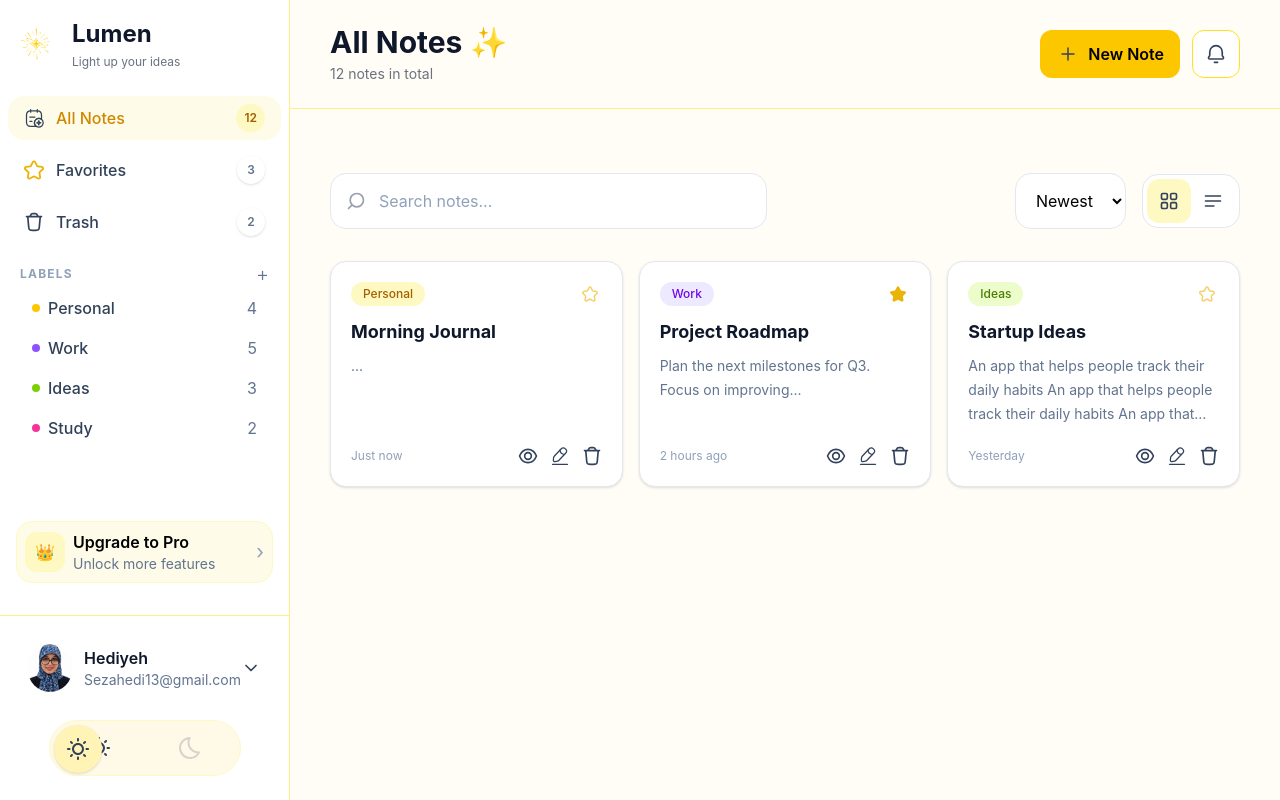
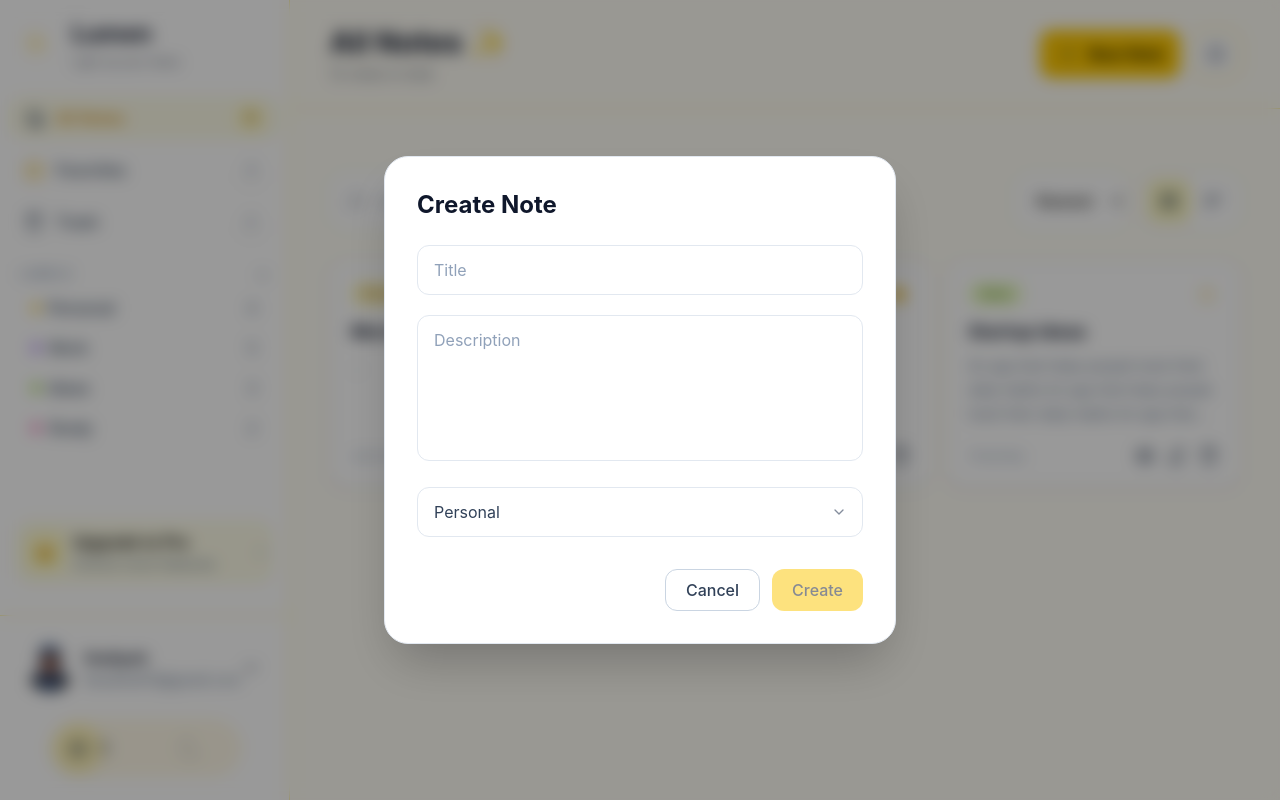
Before and after one commit to HediyeSeza/lumen-notes, a React (Vite) app: page / in a window 1280 px wide. Both pictures are taken after a click on the button "New Note". Built offline with nearby package versions, Linux system fonts and the light colour scheme.

Commit message:
feat: implement create note modal UI

```diff
--- /dev/null
+++ b/src/components/CreateNote/CategorySelect.tsx
@@ -0,0 +1,74 @@
+import ChevronDownIcon from "../../assets/icons/chevron-down.svg";
+
+type CategorySelectProps = {
+  value: string;
+  onChange: (value: string) => void;
+};
+
+const CategorySelect = ({
+  value,
+  onChange,
+}: CategorySelectProps) => {
+  return (
+    <div className="relative">
+      <select
+        value={value}
+        onChange={(e) => onChange(e.target.value)}
+        className="
+          w-full
+          appearance-none
+
+          rounded-xl
+
+          border
+          border-slate-200
+          dark:border-slate-700
+
+          bg-white
+          dark:bg-slate-800
+
+          px-4
+          pr-12
+          py-3
+
+          text-slate-700
+          dark:text-white
+
+          outline-none
+
+          transition-colors
+          duration-200
+
+          focus:border-yellow-400
+        "
+      >
+        <option value="Personal">Personal</option>
+        <option value="Work">Work</option>
+        <option value="Ideas">Ideas</option>
+        <option value="Study">Study</option>
+      </select>
+
+      <img
+        src={ChevronDownIcon}
+        alt="Chevron Down"
+        className="
+          pointer-events-none
+
+          absolute
+          right-4
+          top-1/2
+
+          h-4
+          w-4
+
+          -translate-y-1/2
+
+          opacity-60
+          dark:opacity-80
+        "
+      />
+    </div>
+  );
+};
+
+export default CategorySelect;
--- /dev/null
+++ b/src/components/CreateNote/CreateNoteModal.tsx
@@ -0,0 +1,195 @@
+import { useState } from "react";
+
+import Modal from "../Modal/Modal";
+import CategorySelect from "./CategorySelect";
+
+type CreateNoteModalProps = {
+  isOpen: boolean;
+  onClose: () => void;
+};
+
+const CreateNoteModal = ({
+  isOpen,
+  onClose,
+}: CreateNoteModalProps) => {
+  const [title, setTitle] = useState("");
+  const [description, setDescription] = useState("");
+  const [category, setCategory] = useState("Personal");
+
+  const resetForm = () => {
+    setTitle("");
+    setDescription("");
+    setCategory("Personal");
+  };
+
+  const handleClose = () => {
+    resetForm();
+    onClose();
+  };
+
+  const handleCreate = () => {
+    if (!title.trim()) return;
+    console.log({
+      title,
+      description,
+      category,
+    });
+
+    resetForm();
+    onClose();
+  };
+
+  return (
+    <Modal
+      isOpen={isOpen}
+      onClose={handleClose}
+    >
+      <h2
+        className="
+          mb-6
+          text-2xl
+          font-bold
+          text-slate-900
+          dark:text-white
+        "
+      >
+        Create Note
+      </h2>
+
+      <div className="space-y-5">
+        {/* Title */}
+        <input
+          type="text"
+          placeholder="Title"
+          value={title}
+          onChange={(e) => setTitle(e.target.value)}
+          className="
+            w-full
+            rounded-xl
+
+            border
+            border-slate-200
+            dark:border-slate-700
+
+            bg-white
+            dark:bg-slate-800
+
+            px-4
+            py-3
+
+            text-slate-900
+            dark:text-white
+
+            placeholder:text-slate-400
+            dark:placeholder:text-slate-500
+
+            outline-none
+            transition-colors
+
+            focus:border-yellow-400
+          "
+        />
+
+        {/* Description */}
+        <textarea
+          rows={5}
+          placeholder="Description"
+          value={description}
+          onChange={(e) => setDescription(e.target.value)}
+          className="
+            w-full
+            rounded-xl
+
+            border
+            border-slate-200
+            dark:border-slate-700
+
+            bg-white
+            dark:bg-slate-800
+
+            px-4
+            py-3
+
+            text-slate-900
+            dark:text-white
+
+            placeholder:text-slate-400
+            dark:placeholder:text-slate-500
+
+            outline-none
+            resize-none
+            transition-colors
+
+            focus:border-yellow-400
+          "
+        />
+
+        {/* Category */}
+        <CategorySelect
+          value={category}
+          onChange={setCategory}
+        />
+      </div>
+
+      <div className="mt-8 flex justify-end gap-3">
+        <button
+          onClick={handleClose}
+          className="
+            rounded-xl
+
+            border
+            border-slate-300
+            dark:border-slate-700
+
+            bg-white
+            dark:bg-slate-800
+
+            px-5
+            py-2
+
+            font-medium
+
+            text-slate-700
+            dark:text-slate-200
+
+            transition-all
+            duration-200
+
+            hover:border-slate-400
+            dark:hover:border-slate-500
+          "
+        >
+          Cancel
+        </button>
+
+        <button
+          onClick={handleCreate}
+          disabled={!title.trim()}
+          className="
+            rounded-xl
+
+            bg-yellow-400
+
+            px-5
+            py-2
+
+            font-medium
+            text-slate-900
+
+            transition-all
+            duration-200
+
+            hover:bg-yellow-500
+
+            disabled:cursor-not-allowed
+            disabled:opacity-50
+          "
+        >
+          Create
+        </button>
+      </div>
+    </Modal>
+  );
+};
+
+export default CreateNoteModal;
--- /dev/null
+++ b/src/components/Modal/Modal.tsx
@@ -0,0 +1,62 @@
+import type { ReactNode } from "react";
+
+type ModalProps = {
+  isOpen: boolean;
+  onClose: () => void;
+  children: ReactNode;
+};
+
+const Modal = ({
+  isOpen,
+  onClose,
+  children,
+}: ModalProps) => {
+  if (!isOpen) return null;
+
+  return (
+    <div
+      onClick={onClose}
+      className="
+        fixed
+        inset-0
+        z-50
+        flex
+        items-center
+        justify-center
+
+        bg-black/40
+        backdrop-blur-sm
+
+        p-4
+      "
+    >
+      <div
+        onClick={(e) => e.stopPropagation()}
+        className="
+          w-full
+          max-w-lg
+
+          rounded-3xl
+
+          border
+          border-slate-200
+          dark:border-slate-700
+
+          bg-white
+          dark:bg-slate-900
+
+          p-8
+
+          shadow-2xl
+
+          transition-all
+          duration-300
+        "
+      >
+        {children}
+      </div>
+    </div>
+  );
+};
+
+export default Modal;
--- a/src/components/NotesGrid/NotesGrid.tsx
+++ b/src/components/NotesGrid/NotesGrid.tsx
@@ -7,8 +7,9 @@ const NotesGrid = () => {
       className="
         mt-8
         grid
+        grid-cols-1
         gap-4
-  grid-cols-1
+
         md:grid-cols-2
         xl:grid-cols-3
       "
--- a/src/components/TopBar.tsx
+++ b/src/components/TopBar.tsx
@@ -1,8 +1,15 @@
+import { useState } from "react";
+
 import BellIcon from "../assets/icons/bell.svg";
 import PlusIcon from "../assets/icons/plus.svg";
 
+import CreateNoteModal from "./CreateNote/CreateNoteModal";
+
 const TopBar = () => {
+  const [isOpen, setIsOpen] = useState(false);
+
   return (
+    <>
       <header
         className="
           border-b
@@ -17,10 +24,8 @@ const TopBar = () => {
             flex
             items-center
             justify-between
-
             px-4
             py-6
-
             md:px-8
             lg:px-10
           "
@@ -40,14 +45,15 @@ const TopBar = () => {
           <div className="flex items-center gap-3">
             {/* New Note */}
             <button
+              onClick={() => setIsOpen(true)}
               className="
                 flex
+                h-12
                 items-center
                 gap-2
+                rounded-xl
                 bg-yellow-400
-    h-12
                 px-4
-    rounded-xl
                 font-semibold
                 transition-all
                 duration-300
@@ -95,6 +101,12 @@ const TopBar = () => {
           </div>
         </div>
       </header>
+
+      <CreateNoteModal
+        isOpen={isOpen}
+        onClose={() => setIsOpen(false)}
+      />
+    </>
   );
 };
 
--- a/src/pages/Home.tsx
+++ b/src/pages/Home.tsx
@@ -5,6 +5,7 @@ const Home = () => {
   return (
     <>
       <SearchSection />
+
       <NotesGrid />
     </>
   );
```
Lines whose indentation alone changed are shown as unchanged.
